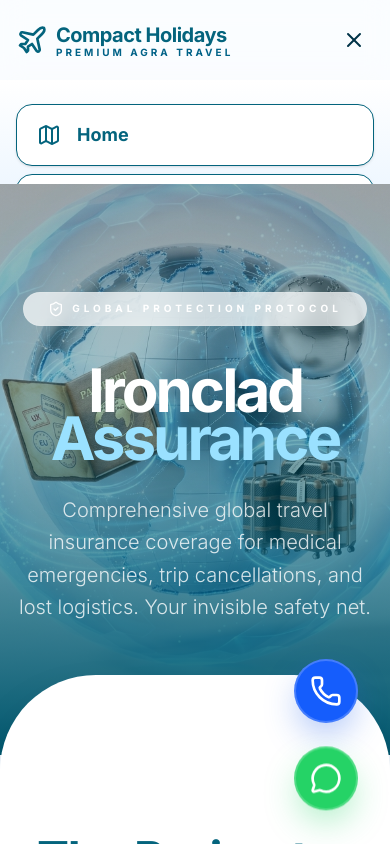
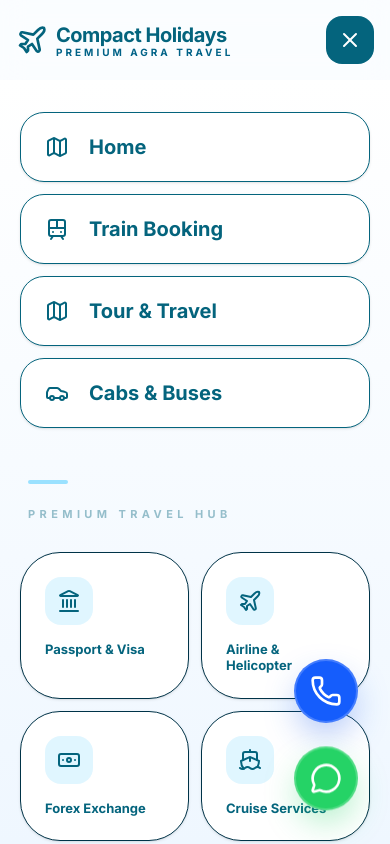
Before and after one commit to kartik020603/compactHolidays, a React (Vite) app: page /insurance in a window 390 px wide. Both pictures are taken after a click on the button 354 px from the left and 40 px from the top of the page. Shown: the top 844 px of the page. Built offline with nearby package versions, Linux system fonts and the light colour scheme.

Commit message:
Fix mobile nav menu height and optimize layout for better accessibility

```diff
--- a/src/components/Navbar.tsx
+++ b/src/components/Navbar.tsx
@@ -15,7 +15,8 @@ export default function Navbar() {
   const [showDropdown, setShowDropdown] = useState(false);
 
   return (
-    <nav className="fixed top-0 w-full z-40 glass border-b-[0.5px] border-[var(--color-outline-variant)]/20 shadow-sm">
+    <>
+      <nav className="fixed top-0 w-full z-40 glass border-b-[0.5px] border-[var(--color-outline-variant)]/20 shadow-sm transition-all duration-300">
         <div className="max-w-7xl mx-auto px-4 sm:px-6 lg:px-8">
           <div className="flex justify-between items-center h-20">
             <Link to="/" className="flex items-center space-x-2" onClick={() => setIsOpen(false)}>
@@ -68,56 +69,61 @@ export default function Navbar() {
 
             {/* Mobile Menu Button */}
             <div className="lg:hidden flex items-center">
-            <button onClick={() => setIsOpen(!isOpen)} className="text-[var(--color-on-surface)] p-2 p-round-lg hover:bg-[var(--color-surface-container)] transition-colors">
+              <button
+                onClick={() => setIsOpen(!isOpen)}
+                className={`p-3 rounded-2xl transition-all ${isOpen ? 'bg-[var(--color-primary)] text-white' : 'text-[var(--color-on-surface)] bg-[var(--color-surface-container)]'}`}
+              >
                 {isOpen ? <X className="w-6 h-6" /> : <Menu className="w-6 h-6" />}
               </button>
             </div>
           </div>
         </div>
+      </nav>
 
-      {/* Mobile Menu */}
-      <div className={`lg:hidden fixed inset-0 top-20 bg-white z-50 transition-all duration-300 ${isOpen ? 'opacity-100 visible' : 'opacity-0 invisible pointer-events-none'}`}>
-        <div className="px-4 pt-6 pb-20 h-full overflow-y-auto bg-gradient-to-b from-white to-[var(--color-surface)]">
-          <div className="space-y-2">
+      {/* Mobile Menu - Moved outside nested fixed with backdrop-filter to ensure correct viewport calculations */}
+      <div className={`lg:hidden fixed inset-x-0 bottom-0 top-20 bg-white z-50 transition-all duration-500 transform ${isOpen ? 'translate-y-0 opacity-100' : 'translate-y-full opacity-0 pointer-events-none'}`}>
+        <div className="px-5 pt-8 pb-32 h-full overflow-y-auto bg-gradient-to-b from-white to-[var(--color-surface)]">
+          <div className="max-w-md mx-auto space-y-3">
             {[
               { name: 'Home', path: '/', icon: Map },
               { name: 'Train Booking', path: '/train-booking', icon: Train },
               { name: 'Tour & Travel', path: '/tour-travel', icon: Map },
               { name: 'Cabs & Buses', path: '/cabs-buses', icon: Car },
             ].map((item) => (
-              <Link key={item.path} to={item.path} onClick={() => setIsOpen(false)} className="flex items-center gap-4 px-5 py-4 rounded-2xl bg-white shadow-sm border border-[0.5px] border-[var(--color-outline-variant)]/10 text-lg font-bold text-[var(--color-primary)]">
+              <Link key={item.path} to={item.path} onClick={() => setIsOpen(false)} className="flex items-center gap-5 px-6 py-5 rounded-3xl bg-white shadow-sm border border-[var(--color-outline-variant)]/10 text-xl font-bold text-[var(--color-primary)]">
                 <item.icon className="w-6 h-6" />
                 {item.name}
               </Link>
             ))}
 
-            <div className="pt-6 pb-2">
-              <span className="text-[10px] font-bold text-gray-400 uppercase tracking-[0.2em] px-5">All Premium Services</span>
+            <div className="pt-10 pb-4 px-2">
+              <div className="h-1 w-10 bg-[var(--color-primary-container)] mb-4 rounded-full" />
+              <span className="text-[11px] font-black text-[var(--color-primary)]/40 uppercase tracking-[0.4em]">Premium Travel Hub</span>
             </div>
 
-            <div className="grid grid-cols-1 gap-2">
+            <div className="grid grid-cols-2 gap-3">
               {OTHER_SERVICES.map((s) => (
                 <Link
                   key={s.path}
                   to={s.path}
                   onClick={() => setIsOpen(false)}
-                  className="flex items-center gap-4 px-5 py-4 rounded-2xl border border-[0.5px] border-[var(--color-outline-variant)]/10 bg-white/50"
+                  className="flex flex-col gap-4 p-6 rounded-[2.5rem] border border-[var(--color-outline-variant)]/10 bg-white shadow-sm hover:shadow-md transition-all"
                 >
-                  <div className="bg-[var(--color-primary-container)] p-2 rounded-xl">
-                    <s.icon className="w-5 h-5 text-[var(--color-primary)]" />
+                  <div className="bg-[var(--color-primary-container)]/30 w-12 h-12 flex items-center justify-center rounded-2xl">
+                    <s.icon className="w-6 h-6 text-[var(--color-primary)]" />
                   </div>
-                  <span className="font-semibold text-gray-700">{s.name}</span>
+                  <span className="font-bold text-[var(--color-primary)] text-[13px] leading-tight">{s.name}</span>
                 </Link>
               ))}
             </div>
 
-            <div className="pt-8 space-y-2">
-              <Link to="/about" onClick={() => setIsOpen(false)} className="block px-5 py-4 text-center font-bold text-[var(--color-primary)] bg-[var(--color-primary-container)]/30 rounded-2xl">Our Story (About)</Link>
-              <Link to="/reviews" onClick={() => setIsOpen(false)} className="block px-5 py-4 text-center font-bold text-[var(--color-accent)] bg-[var(--color-accent)]/10 rounded-2xl">Guest Reviews</Link>
+            <div className="pt-12 space-y-4">
+              <Link to="/about" onClick={() => setIsOpen(false)} className="block px-6 py-5 text-center font-bold text-[var(--color-primary)] bg-[var(--color-primary-container)]/20 rounded-[2rem] border border-[var(--color-primary)]/10">About Compact Holidays</Link>
+              <Link to="/reviews" onClick={() => setIsOpen(false)} className="block px-6 py-6 text-center font-bold text-white bg-[var(--color-primary)] rounded-[2rem] shadow-2xl shadow-[var(--color-primary)]/30 text-lg">Read Guest Reviews</Link>
             </div>
           </div>
         </div>
       </div>
-    </nav>
+    </>
   );
 }
```
Lines whose indentation alone changed are shown as unchanged.
